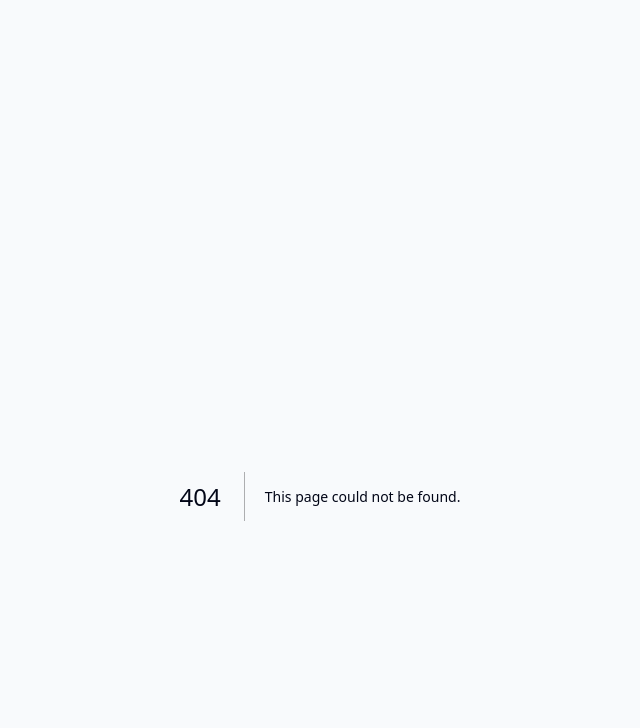
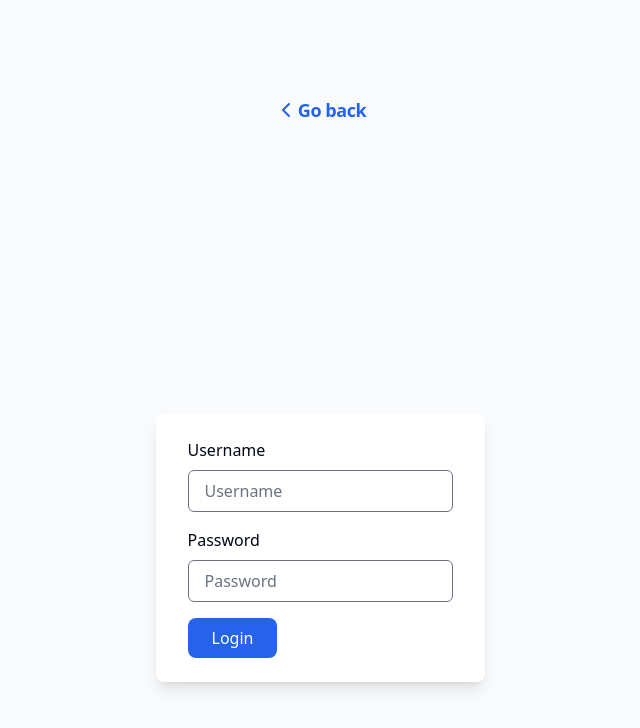
Before and after one commit to raisiqueira/secure-nextjs-app, a Next.js app: page /login in a window 1280 px wide. Before the commit this address had no page. Shown: the top 728 px of the page, without its empty margins (320-960 px from the left). Built offline with nearby package versions, Linux system fonts and the light colour scheme; no server answers.

Commit message:
next-auth update
Signed-off-by: Rai Siqueira <rai93siqueira@gmail.com>

```diff
--- /dev/null
+++ b/app/(examples)/api/auth/[...nextauth]/route.ts
@@ -0,0 +1,5 @@
+import { handlers } from '../../../../../auth'
+
+const { GET, POST } = handlers
+
+export { GET, POST }
--- a/app/(examples)/csrf/page.tsx
+++ b/app/(examples)/csrf/page.tsx
@@ -1,5 +1,6 @@
 import { headers } from 'next/headers'
 
+import { CSRFForm } from '../../../components/csrf-form'
 import { csrfAction } from './csrf-action'
 
 export default function Page() {
@@ -37,7 +38,7 @@ export default function Page() {
           Submit
         </button>
       </form>
-      <form action={csrfAction} className="mb-6">
+      {/* <form action={csrfAction} className="mb-6">
         <legend className="font-medium mb-2">Form with CSRF (should succeed):</legend>
         <input type="hidden" name="csrf_token" value={csrfToken} />
         <input type="text" name="input1" className="border rounded px-3 py-2 mr-2 text-black" />
@@ -47,7 +48,16 @@ export default function Page() {
         >
           Submit
         </button>
-      </form>
+      </form> */}
+      <CSRFForm action={csrfAction}>
+        <input type="text" name="input1" className="border rounded px-3 py-2 mr-2 text-black" />
+        <button
+          type="submit"
+          className="bg-blue-500 hover:bg-blue-600 text-white font-bold py-2 px-4 rounded"
+        >
+          Submit
+        </button>
+      </CSRFForm>
       <h3 className="text-xl font-semibold mt-6 mb-4">Example 2 (file upload):</h3>
       <form action={csrfAction} className="mb-6">
         <legend className="font-medium mb-2">Form without CSRF (should fail):</legend>
--- /dev/null
+++ b/app/(examples)/private-page/layout.tsx
@@ -0,0 +1,5 @@
+import { AuthProvider } from '../../../components/auth-provider'
+
+export default function RootLayout({ children }: { children: React.ReactNode }) {
+  return <AuthProvider>{children}</AuthProvider>
+}
--- /dev/null
+++ b/app/(examples)/private-page/page.tsx
@@ -0,0 +1,18 @@
+import { redirect } from 'next/navigation'
+
+import { auth } from '../../../auth'
+
+export default async function DashboardPage() {
+  const session = await auth()
+
+  if (!session) {
+    redirect('/login')
+  }
+
+  return (
+    <div className="flex flex-col items-center justify-center min-h-screen bg-gray-100">
+      <h1 className="text-4xl font-bold mb-4">Welcome to your Dashboard</h1>
+      <p className="text-xl">Hello, {session.user?.name || 'User'}!</p>
+    </div>
+  )
+}
--- /dev/null
+++ b/app/login/layout.tsx
@@ -0,0 +1,21 @@
+import { type ReactNode } from 'react'
+
+import { ChevronLeft } from 'lucide-react'
+import Link from 'next/link'
+
+export default function ExamplesLayout({ children }: { children: ReactNode }) {
+  return (
+    <div>
+      <div className="flex space-x-10 items-center justify-center">
+        <Link
+          href="/"
+          className="flex items-center text-blue-600 dark:text-blue-400 hover:underline"
+        >
+          <ChevronLeft className="w-6 h-6" />
+          <span className="text-lg font-semibold tracking-tight">Go back</span>
+        </Link>
+      </div>
+      <div className="mt-4">{children}</div>
+    </div>
+  )
+}
--- /dev/null
+++ b/app/login/login-form.tsx
@@ -0,0 +1,66 @@
+'use client'
+
+import { useState } from 'react'
+
+import { signIn } from 'next-auth/react'
+import { useRouter } from 'next/navigation'
+
+type LoginFormProps = {
+  csrfToken: string
+}
+
+export function LoginForm({ csrfToken }: LoginFormProps) {
+  const [error, setError] = useState<string | null>(null)
+  const router = useRouter()
+
+  async function handleSubmit(formData: FormData) {
+    const result = await signIn('credentials', {
+      redirect: false,
+      username: formData.get('username') as string,
+      password: formData.get('password') as string,
+    })
+
+    if (result?.error) {
+      setError('Invalid username or password')
+    } else {
+      router.push('/secure-page')
+      router.refresh()
+    }
+  }
+
+  return (
+    <form action={handleSubmit}>
+      <input type="hidden" name="csrf_token" value={csrfToken} />
+      <div>
+        <label className="block" htmlFor="username">
+          Username
+        </label>
+        <input
+          type="text"
+          placeholder="Username"
+          name="username"
+          className="w-full px-4 py-2 mt-2 border rounded-md focus:outline-none focus:ring-1 focus:ring-blue-600"
+          required
+        />
+      </div>
+      <div className="mt-4">
+        <label className="block" htmlFor="password">
+          Password
+        </label>
+        <input
+          type="password"
+          placeholder="Password"
+          name="password"
+          className="w-full px-4 py-2 mt-2 border rounded-md focus:outline-none focus:ring-1 focus:ring-blue-600"
+          required
+        />
+      </div>
+      {error && <div className="mt-2 text-red-600">{error}</div>}
+      <div className="flex items-baseline justify-between">
+        <button className="px-6 py-2 mt-4 text-white bg-blue-600 rounded-lg hover:bg-blue-900">
+          Login
+        </button>
+      </div>
+    </form>
+  )
+}
--- /dev/null
+++ b/app/login/page.tsx
@@ -0,0 +1,23 @@
+import { headers } from 'next/headers'
+import { redirect } from 'next/navigation'
+
+import { auth } from '../../auth'
+import { LoginForm } from './login-form'
+
+export default async function LoginPage() {
+  const session = await auth()
+  const csrfToken = headers().get('X-CSRF-Token') || 'missing'
+
+  // Redirect to dashboard if the user is already logged in
+  if (session) {
+    redirect('/secure-page')
+  }
+
+  return (
+    <div className="flex items-center justify-center min-h-screen">
+      <div className="px-8 py-6 mt-4 text-left bg-white shadow-lg rounded-lg">
+        <LoginForm csrfToken={csrfToken} />
+      </div>
+    </div>
+  )
+}
--- a/app/page.tsx
+++ b/app/page.tsx
@@ -5,6 +5,7 @@ export default function Home() {
     <main className="text-center">
       <h1 className="text-4xl font-semibold">Secure Next.js Playground</h1>
       <div className="mt-4 flex flex-col space-y-2">
+        <ExampleLink href="/private-page">Private page</ExampleLink>
         <ExampleLink href="/csrf">CSRF examples</ExampleLink>
         <ExampleLink href="/task-stateless">Task Stateless</ExampleLink>
         <ExampleLink href="/task-stateful">Task Stateful</ExampleLink>
--- /dev/null
+++ b/auth.ts
@@ -0,0 +1,38 @@
+import NextAuth from 'next-auth'
+import { NextAuthConfig } from 'next-auth'
+import CredentialsProvider from 'next-auth/providers/credentials'
+
+export const authConfig: NextAuthConfig = {
+  providers: [
+    CredentialsProvider({
+      name: 'Credentials',
+      credentials: {
+        username: { label: 'Username', type: 'text', placeholder: 'raicds' },
+        password: { label: 'Password', type: 'password' },
+      },
+      async authorize(credentials) {
+        // This is where you would typically check the user credentials against your database
+        if (credentials?.username === 'user' && credentials?.password === 'password') {
+          return { id: '1', name: 'R Siqueira', email: 'me@raisiqueira.io' }
+        }
+        return null
+      },
+    }),
+  ],
+  callbacks: {
+    async jwt({ token, user }) {
+      if (user) {
+        token.id = user.id
+      }
+      return token
+    },
+    async session({ session, token }) {
+      if (session.user) {
+        session.user.id = token.id as string
+      }
+      return session
+    },
+  },
+}
+
+export const { handlers, auth, signIn, signOut } = NextAuth(authConfig)
--- /dev/null
+++ b/components/auth-provider.tsx
@@ -0,0 +1,7 @@
+'use client'
+
+import { SessionProvider } from 'next-auth/react'
+
+export function AuthProvider({ children }: { children: React.ReactNode }) {
+  return <SessionProvider>{children}</SessionProvider>
+}
--- /dev/null
+++ b/components/csrf-form.tsx
@@ -0,0 +1,17 @@
+import type { FormHTMLAttributes, PropsWithChildren } from 'react'
+
+import { headers } from 'next/headers'
+
+type CSRFFormProps = PropsWithChildren<FormHTMLAttributes<HTMLFormElement>>
+
+const CSRFForm = ({ children, ...rest }: CSRFFormProps) => {
+  const csrfToken = headers().get('X-CSRF-Token') || 'missing'
+  return (
+    <form {...rest}>
+      <input type="hidden" name="csrf_token" value={csrfToken} />
+      {children}
+    </form>
+  )
+}
+
+export { CSRFForm }
```
